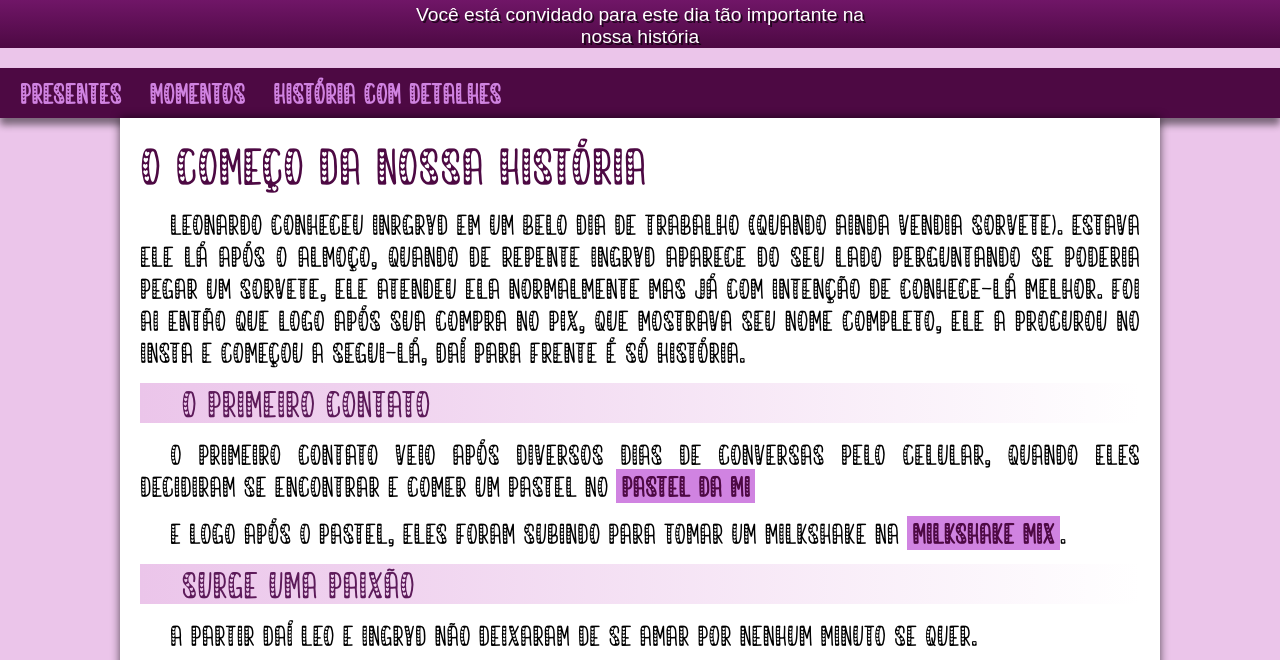
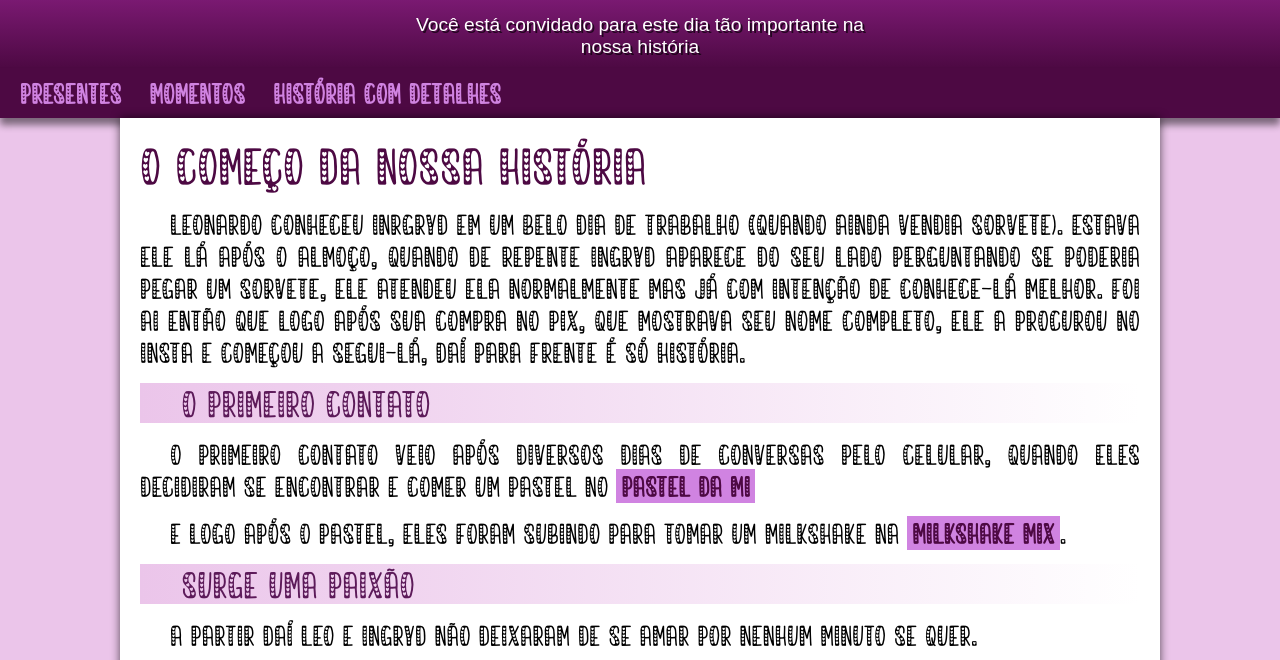
Before and after one commit to leonardooliveira4/projeto-android, a plain HTML site: page index.html in a window 1280 px wide. Shown: the part 148-808 px from the top of the page. Drawn offline with Linux system fonts and the light colour scheme; files whose address does not match are found by name.

Commit message:
problema de padding resolvido

```diff
--- a/stile/style.css
+++ b/stile/style.css
@@ -54,7 +54,7 @@ header > p {
     padding-right: 10px;
     padding-left: 10px;
     margin: auto;
-    margin-bottom: 20px;
+    padding: 10px;
     text-shadow: 2px 2px 0px rgba(0, 0, 0, 0.66);
 }
 
```
